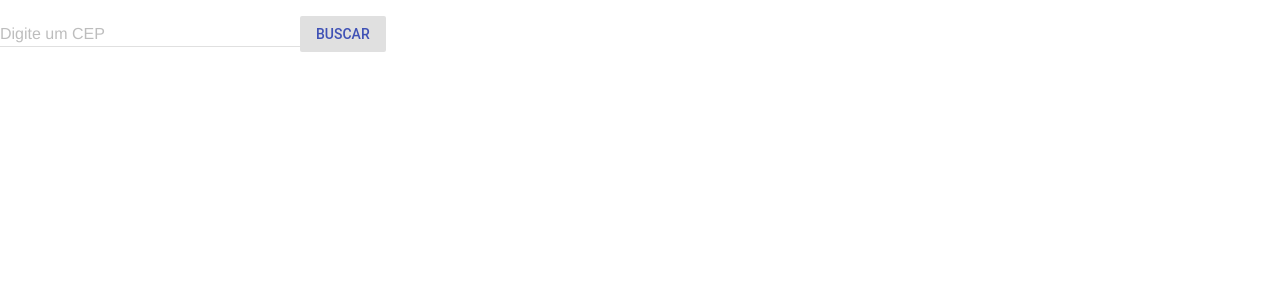
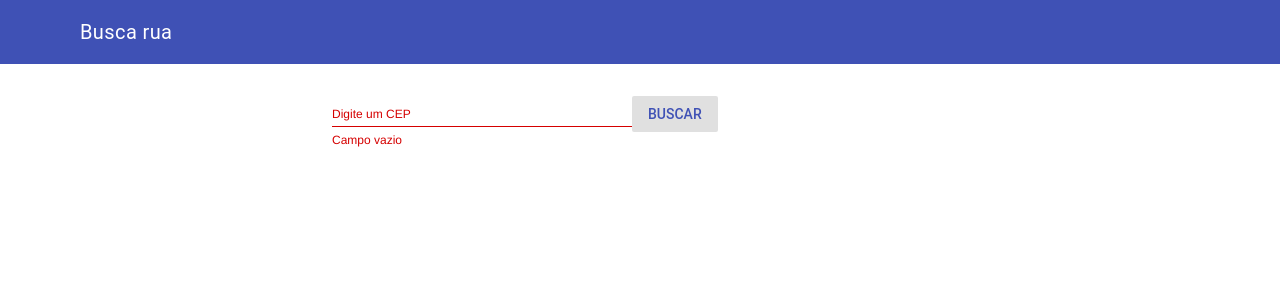
Before and after one commit to RafaelGrande/busca_rua, a React app: page / in a window 1280 px wide. Both pictures are taken after a click on the button "BUSCAR". Shown: the top 300 px of the page. Built offline with nearby package versions, Linux system fonts and the light colour scheme; no server answers; the HTML template or start-up script is replaced by a standard one.

Commit message:
Ajustes de layout

```diff
--- a/package.json
+++ b/package.json
@@ -28,6 +28,7 @@
     "babel-preset-react": "^6.24.1",
     "css-loader": "^0.28.7",
     "extract-text-webpack-plugin": "^3.0.2",
+    "file-loader": "^1.1.6",
     "react": "^16.2.0",
     "react-dom": "^16.2.0",
     "react-router": "^4.2.0",
--- a/src/main/app.jsx
+++ b/src/main/app.jsx
@@ -5,7 +5,20 @@ import React from 'react'
 
 import PageSearch from '../pageSearch/pageSearch'
 export default props => (
-    <section>
-        <PageSearch />
-    </section>
+    <div className="mdl-layout mdl-js-layout">
+        <header className="mdl-layout__header mdl-layout__header--scroll">
+            <div className="mdl-layout__header-row">
+                <span className="mdl-layout-title">Busca rua</span>
+            </div>
+        </header>
+        <main className="mdl-layout__content">
+            <div className="page-content">
+                <div className="mdl-grid">
+                    <div className="mdl-cell mdl-cell--6-col mdl-cell--3-offset-desktop mdl-cell--12-col-phone" >
+                        <PageSearch />
+                    </div>
+                </div>
+            </div>
+        </main>
+    </div>
 )
--- a/src/pageSearch/boxInfo.jsx
+++ b/src/pageSearch/boxInfo.jsx
@@ -2,7 +2,7 @@ import React from 'react'
 
 
 export default props => (
-    <section>
+    <section  className="boxInfo">
         <div>
             <span>
                 <b>CEP: </b> {props.infoCEP}
--- a/src/pageSearch/boxMap.jsx
+++ b/src/pageSearch/boxMap.jsx
@@ -3,6 +3,6 @@ import React from 'react'
 
 export default props => (
     <section>
-        <iframe width="600" height="450" frameBorder="0" src={`https://www.google.com/maps/embed/v1/place?key=AIzaSyCRZrs8qc95N7Wm3bpZJkSpDYmy_zbMmwo&q=${props.CEPnumber}`} allowFullScreen></iframe>
+        <iframe width="100%" height="300" frameBorder="0" src={`https://www.google.com/maps/embed/v1/place?key=AIzaSyCRZrs8qc95N7Wm3bpZJkSpDYmy_zbMmwo&q=${props.CEPnumber}`} allowFullScreen></iframe>
     </section>
 )
--- a/src/pageSearch/infoAdress.jsx
+++ b/src/pageSearch/infoAdress.jsx
@@ -7,6 +7,9 @@ export default props => {
     if(props.showInfo){
         return (
             <section>
+                <button className="clearInfo mdl-button mdl-js-button mdl-button--icon mdl-button--colored" onClick={props.clearInfo}>
+                    <i className="material-icons">clear</i>
+                </button>
                 <BoxInfo
                     infoCEP={props.infoCEP}
                     infoLogradouro={props.infoLogradouro}
--- /dev/null
+++ b/src/pageSearch/pageSearch.css
@@ -0,0 +1,21 @@
+.boxInfo {
+    margin-bottom: 20px;
+}
+
+.clearInfo {
+    float: right;
+}
+
+#app .is-invalid .mdl-textfield__error {
+    visibility: visible;
+}
+
+#app .is-invalid .mdl-textfield__input {
+    border-color: #d50000;
+    box-shadow: none;
+}
+
+#app .is-invalid .mdl-textfield__label {
+    color: #d50000;
+    font-size: 12px;
+}
--- a/src/pageSearch/pageSearch.jsx
+++ b/src/pageSearch/pageSearch.jsx
@@ -1,3 +1,6 @@
+
+import './pageSearch.css'
+
 import React, { Component } from 'react'
 import axios from 'axios'
 
@@ -7,24 +10,58 @@ import InfoAdress from './infoAdress'
 export default class PageSearch extends Component {
     constructor(props){
         super(props)
-        this.state = { CEPnumber: '' , showInfo: false}
+        this.state = { CEPnumber: '' , showInfo: false, msgError: 'teste', classFieldValid: 'test'}
 
         this.handleChange = this.handleChange.bind(this)
         this.getAdress = this.getAdress.bind(this)
+        this.fieldValidation = this.fieldValidation.bind(this)
+        this.clearInfo = this.clearInfo.bind(this)
 
         console.log(this.state)
     }
 
     handleChange(e){
-        this.setState({...this.state, CEPnumber: e.target.value })
+
+        this.setState({...this.state, CEPnumber: e.target.value, classFieldValid: '', showInfo: false })
+    }
+
+    clearInfo(){
+        this.setState({...this.state, CEPnumber: '', showInfo: false })
+    }
+
+    fieldValidation(t){
+        let valid = true;
+        let msgError = ''
+
+        if(t.length != 8){
+            valid = false
+            msgError = "Digite 8 digitos"
+        }
+         if(!/^\d+$/.test(t.replace('-',''))){
+            valid = false
+            msgError = "Digite somente números"
+        }
+        if(t == ''){
+            valid = false
+            msgError = "Campo vazio"
+        }
+
+        return {
+            IsValid : valid,
+            msgError : msgError
+        }
     }
 
     getAdress() {
-        console.log(this.state.CEPnumber);
+        let CEPvalidation = this.fieldValidation(this.state.CEPnumber.replace('-',''))
+        if(CEPvalidation.IsValid){
             axios.get(`https://viacep.com.br/ws/${this.state.CEPnumber.replace('-','')}/json/?callback=myfn`)
             .then(resp => {
+
                 let adress = resp.data
                 adress = JSON.parse(adress.replace('myfn(','').replace(');',''))
+                if(!adress.erro){
+
                     this.setState({...this.state, infoCEP: adress.cep })
                     this.setState({...this.state, infoLogradouro: adress.logradouro })
                     this.setState({...this.state, infoBairro: adress.bairro })
@@ -32,8 +69,16 @@ export default class PageSearch extends Component {
 
                     this.setState({...this.state, showInfo: true })
                     console.log(this.state)
+                }else{
+                    this.setState({...this.state, msgError: "Endereço não encontrado", classFieldValid: "is-invalid" });
+                }
+            })
+        } else {
+           this.setState({...this.state, msgError: CEPvalidation.msgError, classFieldValid: "is-invalid" });
 
-            })
+           //this.setState({...this.state, classFieldValid: "is-invalid" });
+        }
+
     }
 
 
@@ -45,8 +90,12 @@ export default class PageSearch extends Component {
                 <SearchField
                     getAdress={this.getAdress}
                     CEPnumber={this.state.CEPnumber}
+                    classFieldValid={this.state.classFieldValid}
+                    msgError={this.state.msgError}
                     handleChange={this.handleChange}
+                    fieldIsValid={this.fieldValidation}
                     onchange={this.handleChange}
+
                 />
                 <InfoAdress
                     infoCEP={this.state.infoCEP}
@@ -55,6 +104,7 @@ export default class PageSearch extends Component {
                     infoLocalidade={this.state.infoLocalidade}
                     CEPnumber={this.state.CEPnumber}
                     showInfo={this.state.showInfo}
+                    clearInfo={this.clearInfo}
                 />
 
 
--- a/src/pageSearch/searchField.jsx
+++ b/src/pageSearch/searchField.jsx
@@ -2,10 +2,11 @@ import React from 'react'
 
 
 export default props => (
-    <section>
+    <section className={props.classFieldValid}>
         <div className="mdl-textfield mdl-js-textfield mdl-textfield--floating-label">
             <input className="mdl-textfield__input" type="text" id="input_CEP" value={props.CEPnumber}  onChange={props.handleChange}/>
             <label className="mdl-textfield__label" htmlFor="input_CEP" >Digite um CEP</label>
+            <span className="mdl-textfield__error">{props.msgError}</span>
         </div>
         <button className="mdl-button mdl-js-button mdl-button--primary" onClick={props.getAdress}>
             Buscar
--- a/webpack.config.js
+++ b/webpack.config.js
@@ -28,6 +28,10 @@ module.exports = {
                 ]
             },
             {
+                test: /\.(ttf|otf|eot|svg|woff(2)?)(\?[a-z0-9]+)?$/,
+                loader: 'file-loader?name=fonts/[name].[ext]'
+            },
+            {
                 test: /\.js[x]?$/,
                 exclude: /node_modules/,
                 use: {
```
Also changed, not shown: 2 other files (tests, documents, lock files or other folders). Lines whose indentation alone changed are shown as unchanged.
